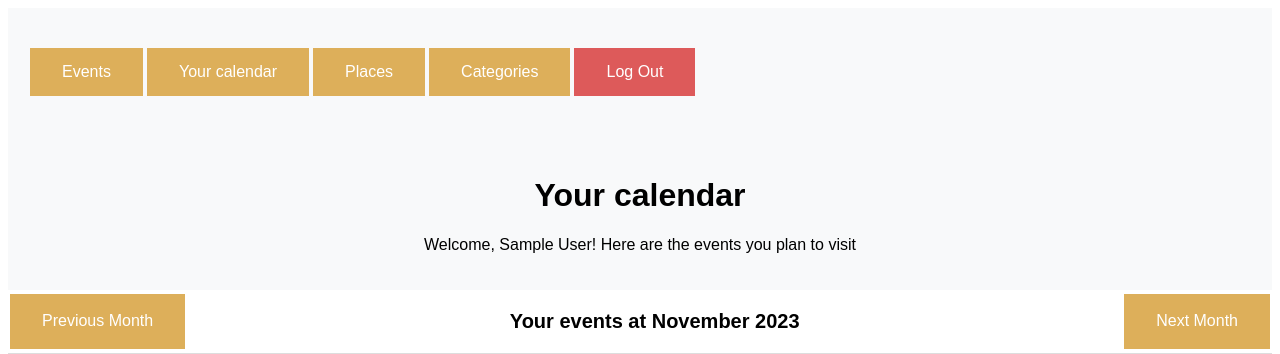
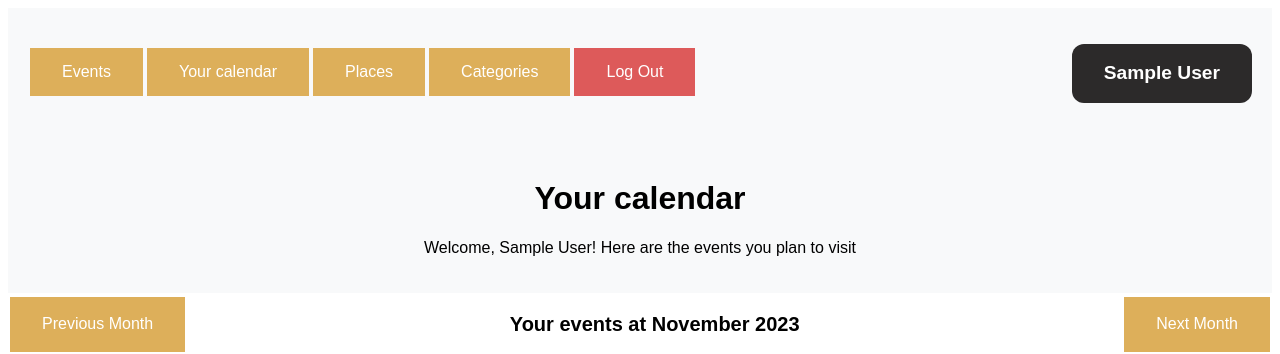
Before and after one commit to smatand/iis2023, a Flask app: page /home in a window 1280 px wide. Shown: the top 354 px of the page. Run offline with Flask 3, Linux system fonts and the light colour scheme; a user stored in the database is signed in; tables that the repository leaves empty hold one stand-in row (values such as "Sample post").

Commit message:
display name of logged in user in right up corner

```diff
--- a/static/calendar.css
+++ b/static/calendar.css
@@ -79,3 +79,27 @@ thead td:hover {
 .nav-button {
     display: block;
 }
+.username-display {
+    background-color: rgb(44, 42, 42);
+    color: white;
+    border-radius: 12px;
+    padding: 15px 32px;
+    margin-left: auto;
+    cursor: default;
+    font-size: 1.2em;
+    font-weight: bold;
+    text-align: center;
+    line-height: 1.5;
+}
+.username-display:hover {
+    background-color: black;
+    color: white;
+    border-radius: 12px;
+    padding: 15px 32px;
+    margin-left: auto;
+    cursor: default;
+    font-size: 1.2em;
+    font-weight: bold;
+    text-align: center;
+    line-height: 1.5;
+}
--- a/templates/base.html
+++ b/templates/base.html
@@ -64,6 +64,7 @@
                 <li><button class="nav-button" onclick="window.location.href='{{ url_for('places') }}';">Places</button></li>
                 <li><button class="nav-button" onclick="window.location.href='{{ url_for('categories') }}';">Categories</button></li>
                 <li><button class="button-log" onclick="window.location.href='{{ url_for('logout') }}';">Log Out</button></li>
+                <li class="username-display">{{ current_user.name }}</li>
                 {% else %}
                 <li><button class="nav-button" onclick="window.location.href='{{ url_for('login') }}';">Log In</button></li>
                 <li><button class="nav-button" onclick="window.location.href='{{ url_for('register') }}';">Create a New Account</button></li>
```
